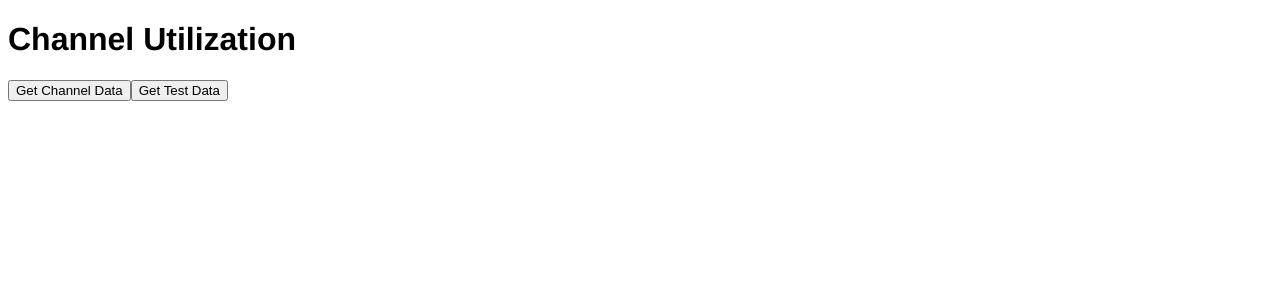
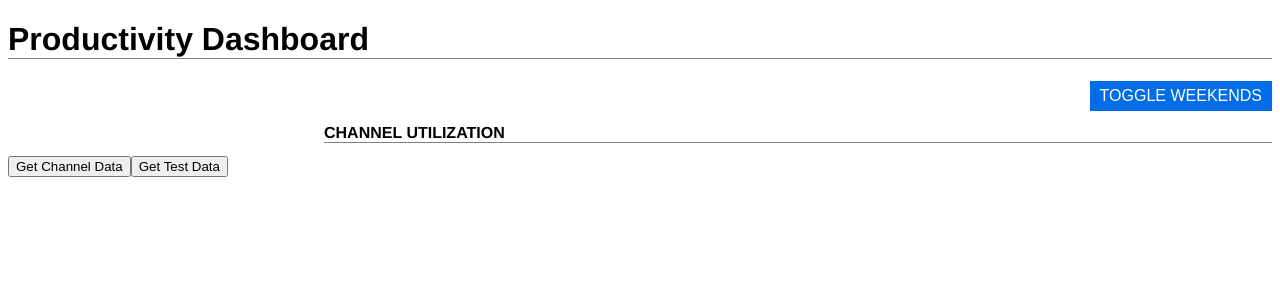
Before and after one commit to zachlchan/test_channel_utilization, a React app: page / in a window 1280 px wide. Shown: the top 300 px of the page. Built offline with nearby package versions, Linux system fonts and the light colour scheme; what fetch-mock would draw is missing.

Commit message:
implemented BarChart component with isWeekend method

```diff
--- a/src/components/App.js
+++ b/src/components/App.js
@@ -3,6 +3,7 @@ import React from 'react';
 import styled from 'styled-components';
 // Add the following import to any file you use async/await in
 import 'babel-polyfill';
+import BarChart from './BarChart';
 
 const App = () => {
     const getData = async (endpoint) => {
@@ -22,7 +23,8 @@ const App = () => {
 
     return (
         <StyledWrapper>
-            <h1>Channel Utilization</h1>
+            <h1>Productivity Dashboard</h1>
+            <BarChart />
             <button type="button" onClick={getChannels}>
                 Get Channel Data
             </button>
@@ -34,8 +36,9 @@ const App = () => {
 };
 
 const StyledWrapper = styled.div`
-    & h1 {
+    h1, h2 {
         font-family: 'Source Sans Pro',Helvetica,Arial,Lucida,sans-serif;
+        border-bottom: 1px solid gray;
     }
 `;
 
--- /dev/null
+++ b/src/components/BarChart.js
@@ -0,0 +1,54 @@
+import React from 'react';
+import styled from 'styled-components';
+
+const BarChart = () => {
+    const isWeekend = (date) => {
+        const testDate = new Date(date);
+        const day = testDate.getDay();
+        if (day === 0 || day === 6) return true;
+        return false;
+    };
+
+    return (
+        <StyledWrapper>
+            <div className="toggleContainer">
+                <button className="wkndBtn" type="button" onClick={() => console.log(isWeekend('2019-11-11T17:00:00Z'))}>
+                    toggle weekends
+                </button>
+            </div>
+            <h2>channel utilization</h2>
+        </StyledWrapper>
+    );
+};
+
+const StyledWrapper = styled.div`
+    h2 {
+        font-size: 100%;
+        text-transform: uppercase;
+        margin-left: 25%;
+    }
+    .toggleContainer {
+        display: flex;
+        justify-content: flex-end;
+    }
+    .wkndBtn {
+        font-size: 100%;
+        text-transform: uppercase;
+        line-height: 0.1;
+        color: white;
+        background-color: #006ce5;
+        height: 30px;
+        padding: 10px;
+        border: none;
+        :hover {
+            cursor: pointer;
+            opacity: 0.8;
+            transition: opacity 0.5s;
+        }
+        :focus {
+            outline: none;
+        }
+    }
+`;
+
+export default BarChart;
```
